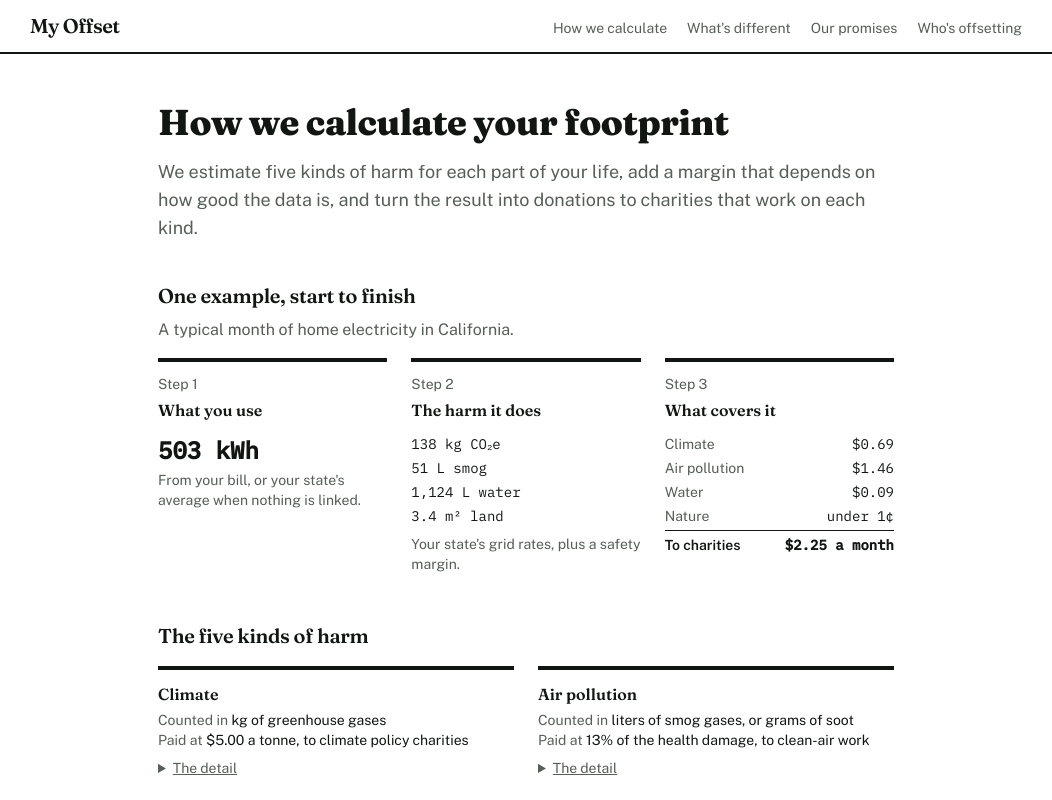
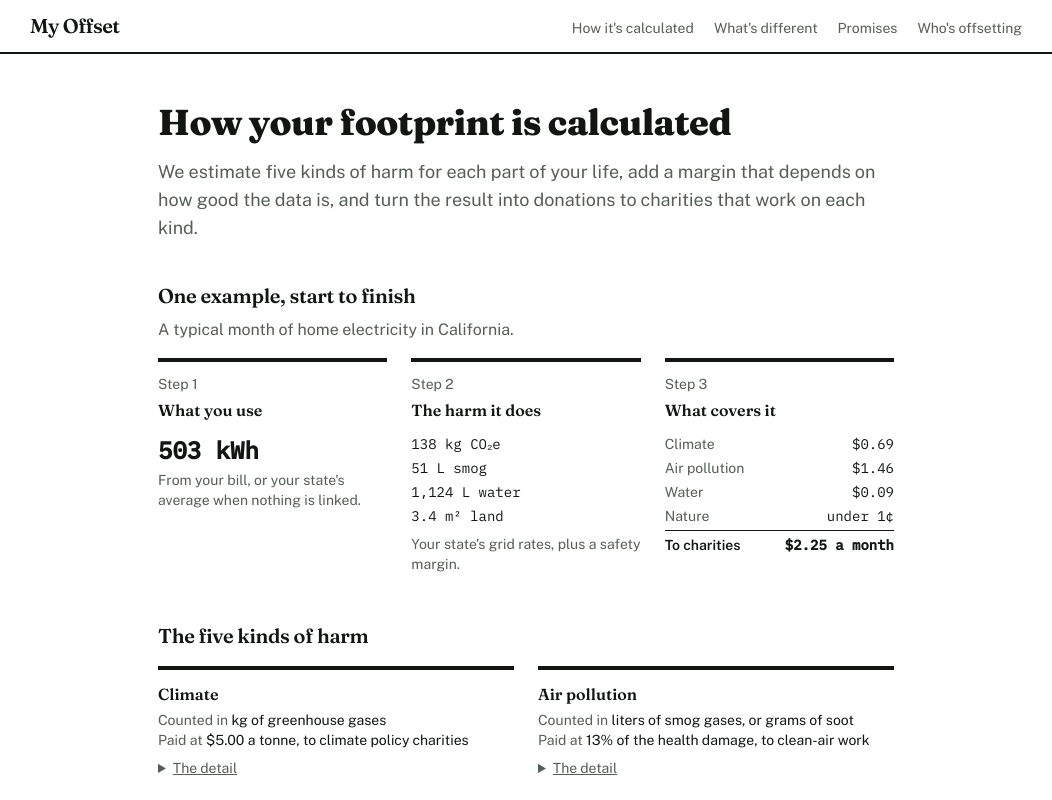
Before and after one commit to tarter-ian/offset-website, a Next.js app: page /method in a window 1280 px wide. Shown: the top 800 px of the page, without its empty margins (114-1166 px from the left). Built offline with nearby package versions, Linux system fonts and the light colour scheme; no server answers.

Commit message:
Rename 'Our promises' and 'How we calculate'; shorten the badge fold
Co-Authored-By: Claude Opus 5.5 (1M context) <noreply@anthropic.com>
Claude-Session: https://claude.ai/code/session_01HhYHrMdnX6jGVKKko2aYaA

```diff
--- a/src/app/different/page.tsx
+++ b/src/app/different/page.tsx
@@ -33,7 +33,7 @@ const ROWS: Row[] = [
     topic: "What counts as harm",
     usual: "Carbon only.",
     ours: "Five kinds: carbon, air pollution, water used up, land taken from nature, and e-waste. Four charities share the work: carbon and air both go to Clean Air Task Force, and the others each have their own.",
-    link: { href: "/method", text: "How we calculate" },
+    link: { href: "/method", text: "How it's calculated" },
   },
   {
     topic: "How much reaches charity",
--- a/src/app/layout.tsx
+++ b/src/app/layout.tsx
@@ -27,13 +27,13 @@ export default function RootLayout({ children }: Readonly<{ children: React.Reac
             </Link>
             <div className="flex gap-4 text-sm sm:gap-5">
               <Link href="/method" className="hidden text-muted hover:text-foreground sm:inline">
-                How we calculate
+                How it&apos;s calculated
               </Link>
               <Link href="/different" className="hidden text-muted hover:text-foreground sm:inline">
                 What&apos;s different
               </Link>
               <Link href="/promises" className="text-muted hover:text-foreground">
-                Our promises
+                Promises
               </Link>
               {/* Who's offsetting, the public list, in the header (Ian, 2026-10-13); "List" on phones so it fits beside Sign in. */}
               <Link href="/list" className="text-muted hover:text-foreground">
@@ -56,7 +56,7 @@ export default function RootLayout({ children }: Readonly<{ children: React.Reac
             </span>
             <span className="flex flex-wrap gap-x-4 gap-y-1">
               <Link href="/method" className="underline hover:text-foreground sm:hidden">
-                How we calculate
+                How it&apos;s calculated
               </Link>
               <Link href="/different" className="underline hover:text-foreground sm:hidden">
                 What&apos;s different
--- a/src/app/method/page.tsx
+++ b/src/app/method/page.tsx
@@ -23,7 +23,7 @@ import {
   usd,
 } from "@/lib/pricing";
 
-export const metadata: Metadata = { title: "How we calculate | My Offset" };
+export const metadata: Metadata = { title: "How it's calculated | My Offset" };
 
 const SOURCES = [
   { name: "EPA USEEIO v2.0 supply-chain model (clothing, home goods, services)", url: "https://www.epa.gov/land-research/us-environmentally-extended-input-output-useeio-models" },
@@ -184,7 +184,7 @@ function Step({ n, title, children }: { n: number; title: string; children: Reac
 export default function MethodPage() {
   return (
     <article className="mx-auto max-w-3xl px-4 py-12">
-      <h1 className="text-4xl font-extrabold [font-stretch:85%]">How we calculate your footprint</h1>
+      <h1 className="text-4xl font-extrabold [font-stretch:85%]">How your footprint is calculated</h1>
       <p className="mt-4 text-lg text-muted">
         We estimate five kinds of harm for each part of your life, add a margin that depends on how good the data is,
         and turn the result into donations to charities that work on each kind.
--- a/src/app/promises/page.tsx
+++ b/src/app/promises/page.tsx
@@ -4,7 +4,7 @@ import { ContactLink } from "@/components/ContactLink";
 import { forMode } from "@/lib/payments";
 import { ENDAOMENT_GRANT_LABEL, ENDAOMENT_IN_LABEL } from "@/lib/pricing";
 
-export const metadata: Metadata = { title: "Our promises | My Offset" };
+export const metadata: Metadata = { title: "Promises | My Offset" };
 
 // Each promise answers a common complaint about offset apps.
 const PROMISES = [
@@ -71,7 +71,7 @@ const PROMISES = [
 export default function PromisesPage() {
   return (
     <article className="mx-auto max-w-4xl px-4 py-12">
-      <h1 className="text-4xl font-extrabold [font-stretch:85%]">Our promises</h1>
+      <h1 className="text-4xl font-extrabold [font-stretch:85%]">Promises</h1>
       <p className="mt-4 text-lg text-muted">
         People have good reasons to distrust offset apps. Here is how we handle each one.
       </p>
--- a/src/app/questions/page.tsx
+++ b/src/app/questions/page.tsx
@@ -40,7 +40,7 @@ export default function QuestionsPage() {
       <p className="mt-8 text-muted">
         Every factor and source is on{" "}
         <Link href="/method" className={link}>
-          How we calculate
+          How it&apos;s calculated
         </Link>
         .{" "}
         <Link href="/" className={link}>
--- a/src/app/share/page.tsx
+++ b/src/app/share/page.tsx
@@ -46,7 +46,7 @@ export default async function SharePage({ searchParams }: Props) {
           Includes a share of training the models and building the data centers, and the AI built into search and other apps. Air
           pollution&apos;s harm is shared across everyone who breathes it.{" "}
           <Link href="/method" className="underline hover:text-foreground">
-            How we calculate
+            How it&apos;s calculated
           </Link>
         </p>
       </div>
--- a/src/app/terms/page.tsx
+++ b/src/app/terms/page.tsx
@@ -20,7 +20,7 @@ const SECTIONS: { title: string; body: React.ReactNode; computer?: boolean }[] =
       <>
         Every figure here is an estimate from published sources, shown with its source on{" "}
         <Link href="/method" className="text-accent underline underline-offset-4">
-          How we calculate
+          How it&apos;s calculated
         </Link>
         . Counts from your accounts come from your own browser and aren&apos;t verified by anyone. Nothing on this site is a certified
         carbon audit, and you shouldn&apos;t use it as one for a business, a regulator or a legal claim.
--- a/src/components/Badge.tsx
+++ b/src/components/Badge.tsx
@@ -268,7 +268,7 @@ function grouped(badges: BadgeInfo[]): Grouped[] {
  *
  * As tags (the list), each badge is one tag, its yellow and blue in one split tag. Fully Offset
  * stands alone; an aisle's items fold under a quiet "N items" at the end of the row. As
- * `seals` (the record, a gift card), the lower ones fold under "and N more inside" below.
+ * `seals` (the record, a gift card), the lower ones fold under "and N more" below.
  * `end` sets the tags to the right, for a row with the name on the left. `topOnly` drops the fold, for
  * the list, where opening the row shows everything as seals (Ian, 2026-10-13).
  */
@@ -334,7 +334,7 @@ export function BadgeList({
       {n > 0 && (
         <details className={top.length ? "mt-2" : ""}>
           <summary className="inline-flex min-h-10 cursor-pointer items-center text-sm underline underline-offset-4">
-            {top.length ? `and ${n} more inside` : `See the ${n} badges inside`}
+            {top.length ? `and ${n} more` : `See the ${n} badges inside`}
           </summary>
           <div className="mt-1">{row(lower, `${label} inside`)}</div>
         </details>
--- a/src/components/QuestionPage.tsx
+++ b/src/components/QuestionPage.tsx
@@ -108,7 +108,7 @@ export function Cite({ s }: { s: { name: string; url: string } }) {
 }
 
 /** A link to the method page, optionally to one of its sections. */
-export function Method({ children = "How we calculate", hash }: { children?: React.ReactNode; hash?: string }) {
+export function Method({ children = "How it's calculated", hash }: { children?: React.ReactNode; hash?: string }) {
   return (
     <Link href={`/method${hash ? `#${hash}` : ""}`} className={link}>
       {children}
--- a/src/components/Store.tsx
+++ b/src/components/Store.tsx
@@ -1496,7 +1496,7 @@ export function Store() {
           Where the money goes
         </Link>
         <Link href="/method" className="inline-flex min-h-10 items-center underline underline-offset-4 hover:text-muted">
-          How we calculate
+          How it&apos;s calculated
         </Link>
         <span aria-hidden className="hidden text-muted sm:inline">·</span>
         <span className="hidden text-muted sm:inline">Giving?</span>
```
